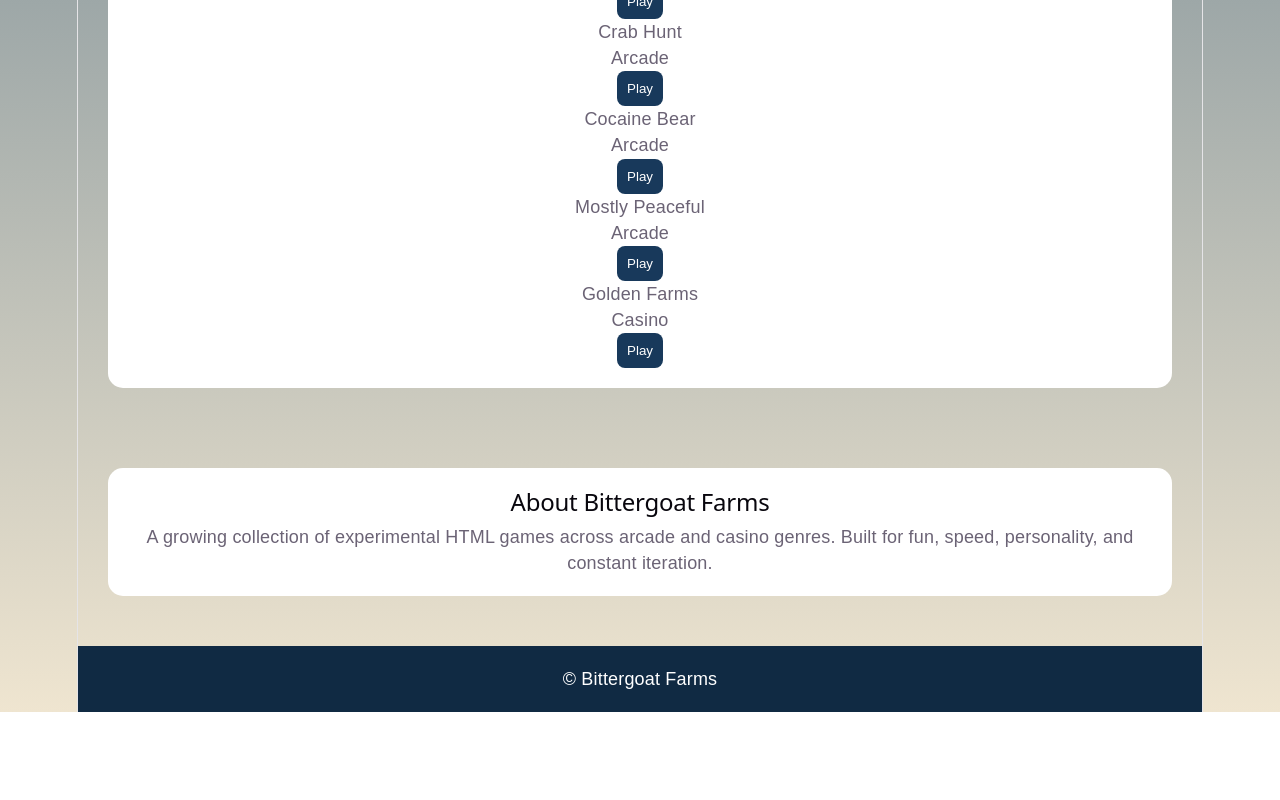
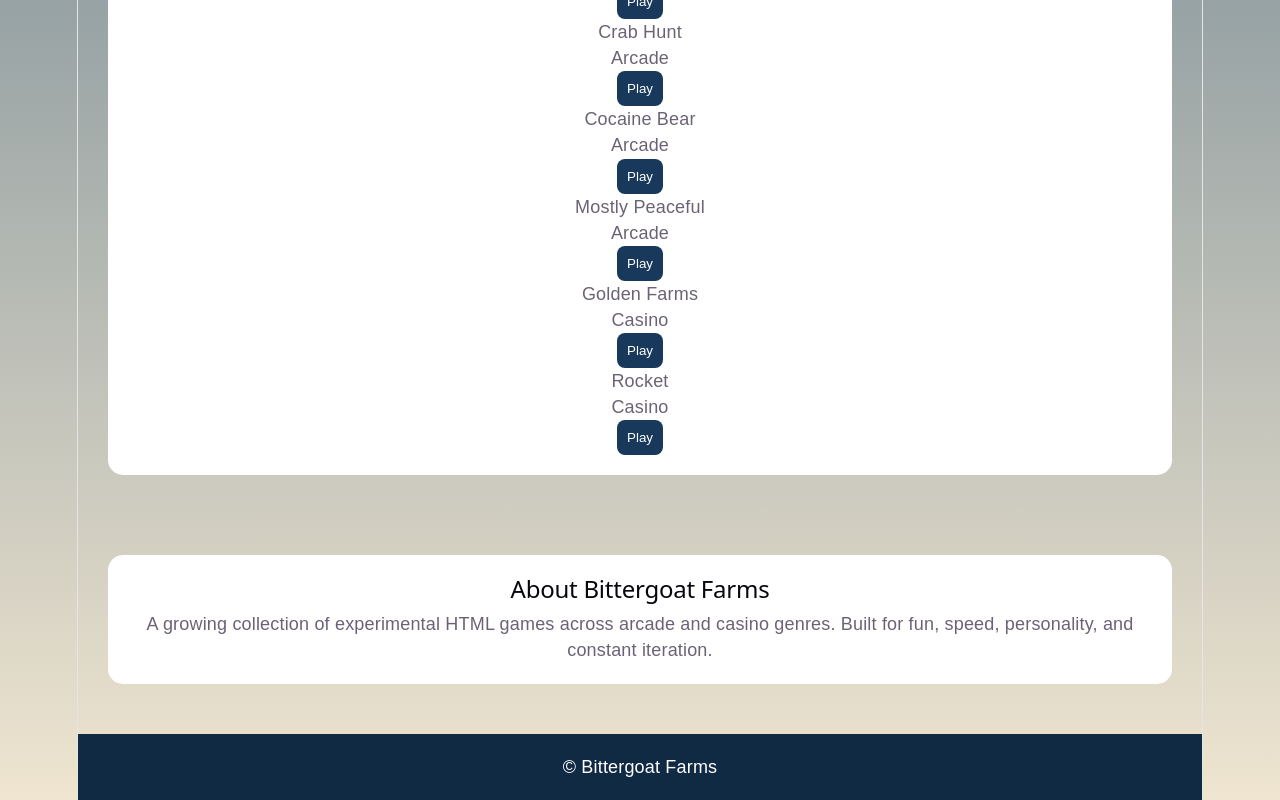
Before and after one commit to mossbeachmatt-netizen/bittergoat-farms-site, a React (Vite) app: page / in a window 1280 px wide. Shown: the part 1731-2531 px from the top of the page. Before the commit the page ends 2443 px from the top, so only its background shows below. Built offline with nearby package versions, Linux system fonts and the light colour scheme.

Commit message:
added rocket

```diff
--- a/src/BittergoatFarmsHomepage.jsx
+++ b/src/BittergoatFarmsHomepage.jsx
@@ -14,6 +14,7 @@
     { title: "Cocaine Bear", category: "Arcade" },
     { title: "Mostly Peaceful", category: "Arcade" },
     { title: "Golden Farms", category: "Casino" },
+    { title: "Rocket", category: "Casino" },
   ];
 
   const gameUrl = (title) => {
@@ -28,6 +29,8 @@
         return "/games/cocaine-bear/index.html";
       default:
         return "/games/mostly-peaceful/index.html";
+      case "Rocket":
+        return "/games/rocket/index.html";
     }
   };
 
```
